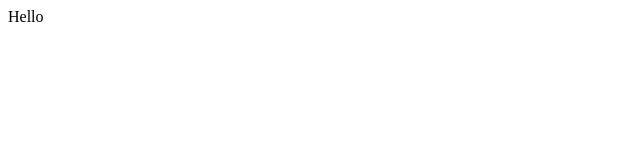
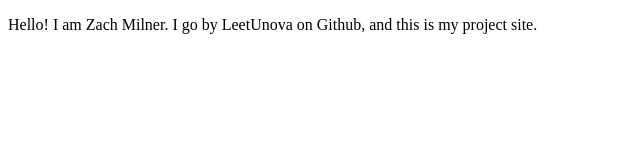
Before and after one commit to LeetUnova/LeetUnova.github.io, a plain HTML site: page index.html in a window 1280 px wide. Shown: the whole page, without its empty margins (0-640 px from the left). Drawn offline with Linux system fonts and the light colour scheme.

Commit message:
Started writing intro

```diff
--- a/index.html
+++ b/index.html
@@ -1,9 +1,9 @@
 <!DOCTYPE html>
 <html>
     <head>
-        <title>LeetUnova's Site</title>
+        <title>LeetUnova (Zach)'s Project Site</title>
     </head>
     <body>
-        Hello
+        <p>Hello! I am Zach Milner. I go by LeetUnova on Github, and this is my project site.</p>
     </body>
 </html>
```
